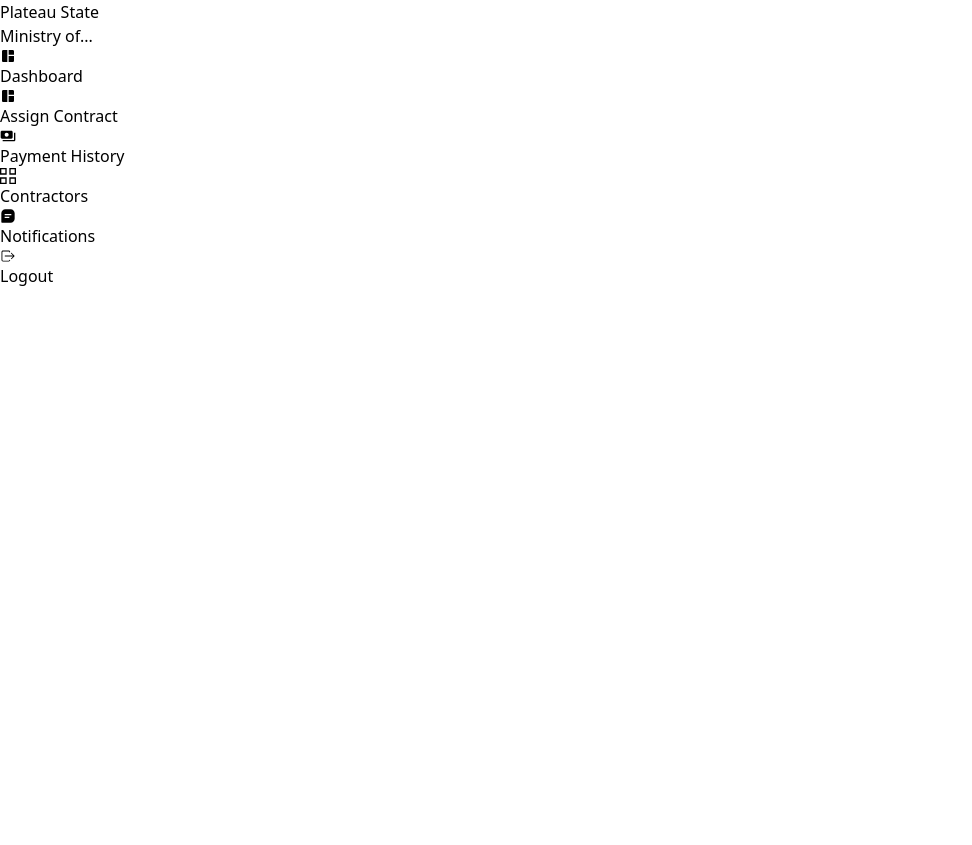
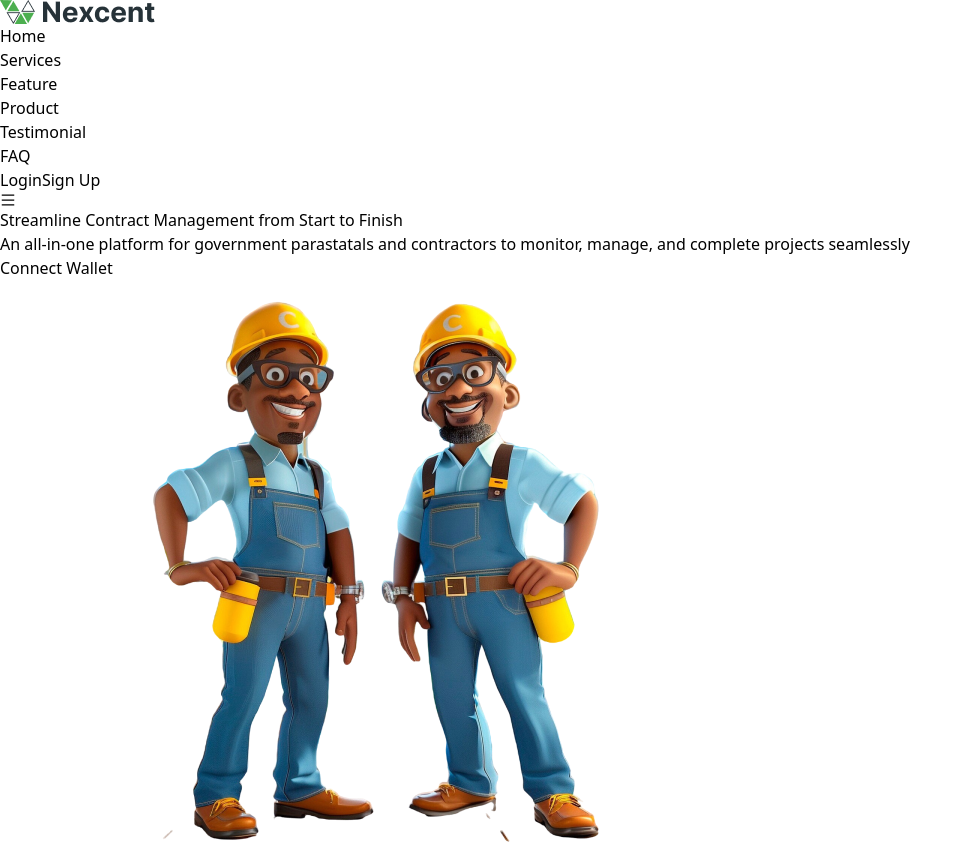
Before and after one commit to dimka90/Contractor-Agency, a React (Vite) app in the folder frontend/: page / in a window 1280 px wide. Shown: the whole page, without its empty margins (0-972 px from the left). Before the commit the page ends 800 px from the top, so only its background shows below. Built offline with nearby package versions, Linux system fonts and the light colour scheme.

Commit message:
home page

```diff
--- a/frontend/src/App.jsx
+++ b/frontend/src/App.jsx
@@ -9,13 +9,14 @@ import Payment from "./pages/Payment";
 import AgencyProjects from "./pages/AgencyProjects";
 import AgencyPayment from "./pages/AgencyPayment";
 import AgencyDashboard from "./pages/AgencyDashboard";
+import Home from "./pages/Home";
 
 function App() {
   return (
     <div className="bg-gradient-to-b from-[#00B24E] to-[#00644C] ">
       <Router>
         <Routes>
-          <Route path="/" element={<Layout />}>
+          <Route path="/" element={<Home/>}>
             {/* <Route path="/login" element={<Login />} /> */}
             <Route path="/dashboard" element={<Dashboard />} />
             <Route path="/projects" element={<Projects />} />
--- a/frontend/src/components/Navbar.jsx
+++ b/frontend/src/components/Navbar.jsx
@@ -1,5 +1,7 @@
-import React, { useState } from 'react';
-import { AiOutlineMenu, AiOutlineClose } from 'react-icons/ai';
+import React, { useState } from "react";
+import { AiOutlineMenu, AiOutlineClose } from "react-icons/ai";
+import logo from "../assets/Logo.png";
+import { Link } from "react-router-dom";
 
 const Navbar = () => {
   const [isMobileMenuOpen, setIsMobileMenuOpen] = useState(false);
@@ -9,26 +11,30 @@ const Navbar = () => {
   };
 
   return (
-    <nav className=" shadow-xl sticky top-0 z-50 w-full md:w-full">
+    <nav className="  sticky top-0 z-50 w-full md:w-full">
       <div className="container mx-auto px-4 py-4 flex justify-between items-center">
-
         <div className="flex items-center">
-          <img src="/logo.png" alt="Logo" className="h-10 w-10 mr-2" />
-          <h1 className="text-xl font-bold">Logo</h1>
+          <img src={logo} alt="Logo" className="" />
+          {/* <h1 className="text-xl font-bold">Logo</h1> */}
         </div>
 
-
-        <ul className="hidden md:flex space-x-8 text-lg font-medium">
+        <ul className="hidden md:flex space-x-8 text-base text-[#18191F]">
           <li className="hover:text-green-500 cursor-pointer">Home</li>
-          <li className="hover:text-green-500 cursor-pointer">About</li>
           <li className="hover:text-green-500 cursor-pointer">Services</li>
+          <li className="hover:text-green-500 cursor-pointer">Feature</li>
+          <li className="hover:text-green-500 cursor-pointer">Product</li>
+          <li className="hover:text-green-500 cursor-pointer">Testimonial</li>
+          <li className="hover:text-green-500 cursor-pointer">FAQ</li>
         </ul>
 
-
-        <button className="hidden md:block bg-green-500 text-white px-4 py-2 rounded-lg hover:bg-green-600">
-          Connect
-        </button>
-
+        <div className="flex gap-5">
+          <Link className="hidden md:block bg-white text-green-500 border border-green-500 px-4 py-1 rounded-lg hover:bg-green-600">
+            Login
+          </Link>
+          <Link className="hidden md:block bg-green-500 text-white px-4 py-1 rounded-lg hover:bg-green-600">
+            Sign Up
+          </Link>
+        </div>
 
         <div
           className="md:hidden text-2xl cursor-pointer"
@@ -38,7 +44,6 @@ const Navbar = () => {
         </div>
       </div>
 
-
       {isMobileMenuOpen && (
         <div className="md:hidden bg-green-600 shadow-lg">
           <ul className="flex flex-col items-center space-y-4 py-4 text-lg font-medium">
@@ -46,9 +51,14 @@ const Navbar = () => {
             <li className="hover:text-green-500 cursor-pointer">About</li>
             <li className="hover:text-green-500 cursor-pointer">Services</li>
             <li>
-              <button className="bg-green-500 text-white px-4 py-2 rounded-lg hover:bg-green-600">
-                Connect
-              </button>
+              <Link className="bg-green-500 text-white px-4 py-2 rounded-lg hover:bg-green-600">
+                Login
+              </Link>
+            </li>
+            <li>
+              <Link className="bg-green-500 text-white px-4 py-2 rounded-lg hover:bg-green-600">
+                Sign up
+              </Link>
             </li>
           </ul>
         </div>
--- /dev/null
+++ b/frontend/src/pages/Home.jsx
@@ -0,0 +1,29 @@
+import image1 from "../assets/image5.png";
+import Navbar from "../components/Navbar";
+
+function Home() {
+  return (
+    <div className="bg-white">
+    <Navbar />
+      <div className=" flex xl:px-32 lg:px-20 pt-16">
+        <div className="self-center">
+          <h1 className="text-[40px] font-medium ">
+            Streamline Contract Management from Start to Finish
+          </h1>
+          <p className="text-[18px] text-[#505F98] w-[409px] mb-7">
+            An all-in-one platform for government parastatals and contractors to
+            monitor, manage, and complete projects seamlessly
+          </p>
+          <button className="bg-[#00644C] text-white text-[15px] py-2 px-5 rounded-sm">
+            Connect Wallet
+          </button>
+        </div>
+        <div>
+          <img src={image1} alt="" />
+        </div>
+      </div>
+    </div>
+  );
+}
+
+export default Home;
```
Also changed, not shown: frontend/src/assets/Logo.png (added), frontend/src/assets/image5.png (added).
